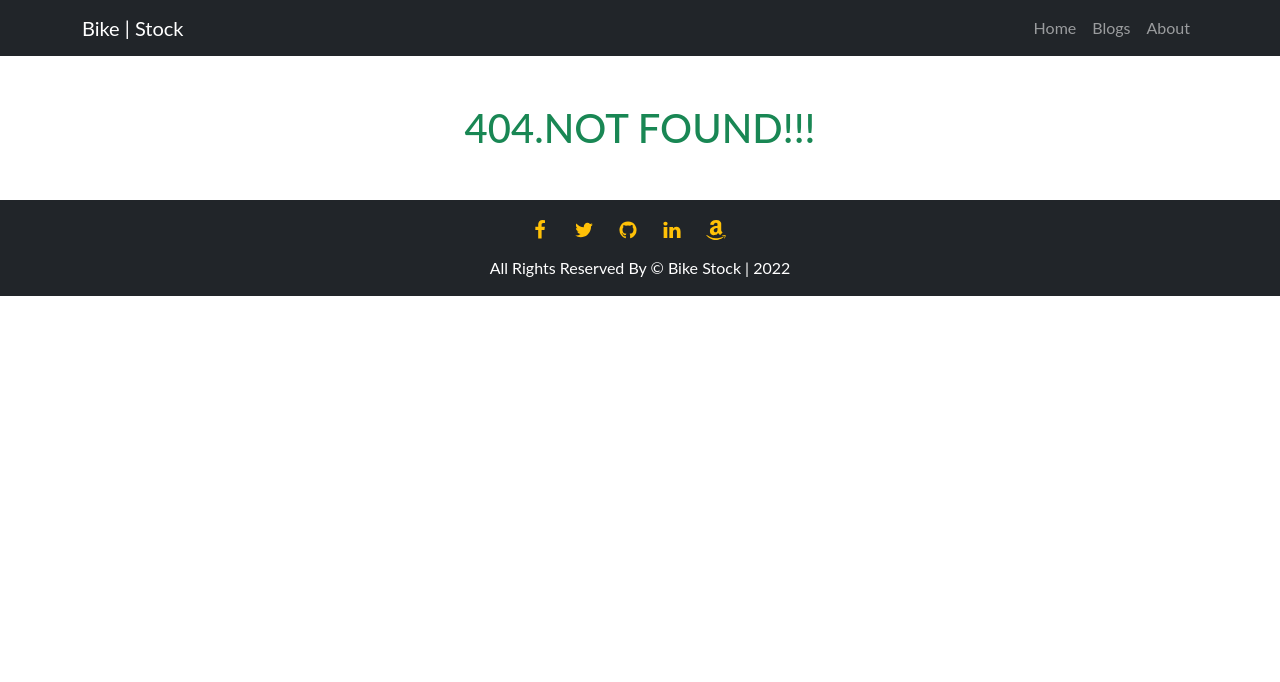
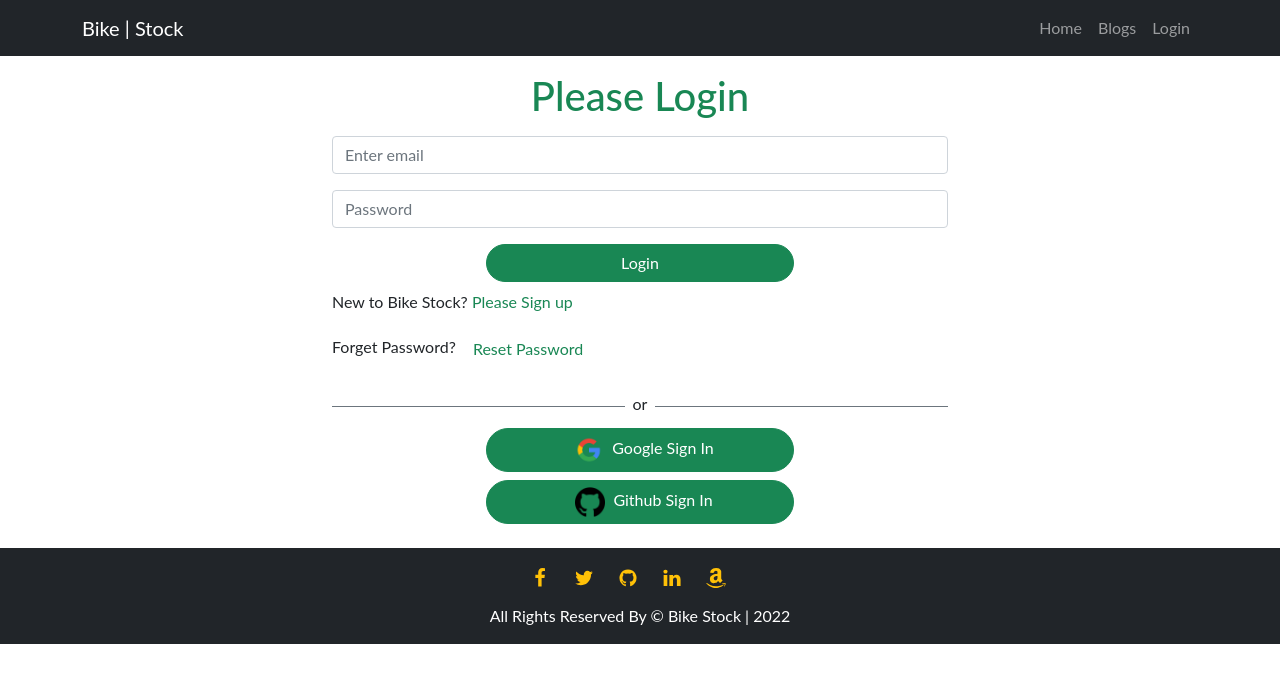
Before and after one commit to shoumikahmed/bike-stock-interactive-website, a React (Create React App) app: page /login in a window 1280 px wide. Before the commit this address had no page. Shown: the top 682 px of the page. Built offline with nearby package versions, Linux system fonts and the light colour scheme; no server answers.

Commit message:
login and social login complete

```diff
--- a/package.json
+++ b/package.json
@@ -7,12 +7,14 @@
     "@testing-library/react": "^13.2.0",
     "@testing-library/user-event": "^13.5.0",
     "bootstrap": "^5.1.3",
+    "firebase": "^9.8.0",
     "react": "^18.1.0",
     "react-bootstrap": "^2.3.1",
     "react-dom": "^18.1.0",
     "react-firebase-hooks": "^5.0.3",
     "react-router-dom": "^6.3.0",
     "react-scripts": "5.0.1",
+    "react-toastify": "^9.0.1",
     "web-vitals": "^2.1.4"
   },
   "scripts": {
--- a/src/App.js
+++ b/src/App.js
@@ -7,6 +7,7 @@ import Blogs from './Pages/Home/Blogs/Blogs'
 import Inventories from './Pages/Home/Inventories/Inventories';
 import Footer from './Pages/Shared/Footer/Footer';
 import NotFound from './Pages/Shared/NotFound/NotFound';
+import Login from './Pages/Login/Login/Login';
 
 function App() {
   return (
@@ -17,6 +18,7 @@ function App() {
         <Route path='/home' element={<Home></Home>}></Route>
         <Route path='/blogs' element={<Blogs></Blogs>}></Route>
         <Route path='/inventories' element={<Inventories></Inventories>}></Route>
+        <Route path='/login' element={<Login></Login>}></Route>
         <Route path='*' element={<NotFound></NotFound>}></Route>
       </Routes>
       <Footer></Footer>
--- /dev/null
+++ b/src/Pages/Login/Login/Login.js
@@ -0,0 +1,112 @@
+import React, { useEffect, useState } from 'react';
+import { Button, Form } from 'react-bootstrap';
+import { useSendPasswordResetEmail, useSignInWithEmailAndPassword } from 'react-firebase-hooks/auth';
+import { Link, useLocation, useNavigate } from 'react-router-dom';
+import auth from '../../../firebase.init';
+import { ToastContainer, toast } from 'react-toastify';
+import 'react-toastify/dist/ReactToastify.css';
+import SocialLogin from '../SocialLogin/SocialLogin';
+
+
+const Login = () => {
+
+    const [userInfo, setUserInfo] = useState({
+        email: "",
+        password: "",
+    })
+    const [errors, setErrors] = useState({
+        email: "",
+        password: "",
+        general: "",
+    })
+
+    const [
+        signInWithEmail,
+        user,
+        loading,
+        hookError,
+    ] = useSignInWithEmailAndPassword(auth);
+
+    const [sendPasswordResetEmail, sending] = useSendPasswordResetEmail(auth);
+
+    const navigate = useNavigate();
+    const location = useLocation();
+    const from = location.state?.from?.pathname || "/";
+
+    useEffect(() => {
+        if (user) {
+            navigate(from);
+        }
+    }, [user]);
+
+
+    const handleEmailChange = event => {
+        const emailRegex = /\S+@\S+\.\S+/;
+        const validEmail = emailRegex.test(event.target.value)
+
+        if (validEmail) {
+            setUserInfo({ ...userInfo, email: event.target.value })
+            setErrors({ ...errors, email: "" })
+        }
+        else {
+            setErrors({ ...errors, email: "Invalid email" })
+            setUserInfo({ ...userInfo, email: "" })
+        }
+    }
+
+    const handlePasswordChange = event => {
+        const passwordRegex = /.{6,}/;
+        const validPassword = passwordRegex.test(event.target.value);
+
+        if (validPassword) {
+            setUserInfo({ ...userInfo, password: event.target.value });
+            setErrors({ ...errors, password: "" });
+        }
+        else {
+            setErrors({ ...errors, password: "Need 6 characters!" });
+            setUserInfo({ ...userInfo, password: "" })
+        }
+    }
+
+    const handleSubmit = event => {
+        event.preventDefault()
+
+        signInWithEmail(userInfo.email, userInfo.password)
+    }
+
+    const resetPassword = async () => {
+        await sendPasswordResetEmail(userInfo.email);
+        toast('Sent email');
+    }
+
+    useEffect(() => {
+        if (hookError) {
+            toast(hookError?.message)
+        }
+    }, [hookError])
+
+    return (
+        <div className='container w-50 mx-auto'>
+            <h1 className='text-success text-center my-3'>Please Login</h1>
+            <Form onSubmit={handleSubmit}>
+                <Form.Group className="mb-3" controlId="formBasicEmail">
+                    <Form.Control onChange={handleEmailChange} type="email" placeholder="Enter email" required />
+                </Form.Group>
+                {errors?.email && <p className='text-danger'>Email error:{errors.email}</p>}
+                <Form.Group className="mb-3" controlId="formBasicPassword">
+                    <Form.Control onChange={handlePasswordChange} type="password" placeholder="Password" required />
+                </Form.Group>
+                {errors?.password && <p className='text-danger'>Password error{errors.password}</p>}
+                <Button variant="success w-50 mx-auto d-block mb-2 rounded-pill" type="submit">
+                    Login
+                </Button>
+                <ToastContainer />
+            </Form>
+            <p className='mt-2'>New to Bike Stock? <Link to='/signup' className='text-success pe-auto text-decoration-none' >Please Sign up</Link></p>
+            <p className='mt-2'>Forget Password? <button onClick={resetPassword} className='btn btn-link text-success pe-auto text-decoration-none' >Reset Password</button></p>
+            <SocialLogin></SocialLogin>
+        </div>
+    );
+};
+
+export default Login;
--- /dev/null
+++ b/src/Pages/Login/SocialLogin/SocialLogin.js
@@ -0,0 +1,52 @@
+import React from 'react';
+import google from '../../../images/social/google.png'
+import github from '../../../images/social/github.png'
+import { useSignInWithGithub, useSignInWithGoogle } from 'react-firebase-hooks/auth';
+import auth from '../../../firebase.init';
+import { useNavigate } from 'react-router-dom';
+import Loading from '../../Shared/Loading/Loading';
+
+const SocialLogin = () => {
+    const [signInWithGoogle, user, loading, error] = useSignInWithGoogle(auth);
+    const [signInWithGithub, githubUser, githubLoading, githubError] = useSignInWithGithub(auth);
+    const navigate = useNavigate()
+
+    let errorElement;
+
+    if (loading || githubLoading) {
+        return <Loading></Loading>
+    }
+
+    if (error || githubError) {
+        errorElement = <p className='text-danger'>Error: {error?.message} {githubError?.message}</p>
+    }
+
+    if (user || githubUser) {
+        navigate('/home')
+    }
+
+    return (
+        <div className='my-4'>
+            <div>
+                <div className='d-flex align-items-center'>
+                    <div style={{ height: '1px' }} className='bg-secondary w-50'></div>
+                    <div className='px-2 mb-1'>or</div>
+                    <div style={{ height: '1px' }} className='bg-secondary w-50'></div>
+                </div>
+                {errorElement}
+                <div className='mt-2'>
+                    <button onClick={() => signInWithGoogle()} className='btn btn-success rounded-pill w-50 d-block mx-auto my-2'>
+                        <img style={{ height: '30px' }} className='px-2' src={google} alt="" />
+                        Google Sign In
+                    </button>
+                    <button onClick={() => signInWithGithub()} className='btn btn-success rounded-pill w-50 d-block mx-auto'>
+                        <img style={{ height: '30px' }} className='px-2' src={github} alt="" />
+                        Github Sign In
+                    </button>
+                </div>
+            </div>
+        </div>
+    );
+};
+
+export default SocialLogin;
--- a/src/Pages/Shared/Header/Header.js
+++ b/src/Pages/Shared/Header/Header.js
@@ -1,10 +1,17 @@
+import { signOut } from 'firebase/auth';
 import React from 'react';
 import { Container, Nav, Navbar } from 'react-bootstrap';
+import { useAuthState } from 'react-firebase-hooks/auth';
 import { Link } from 'react-router-dom';
+import auth from '../../../firebase.init';
 
 
 const Header = () => {
+    const [user] = useAuthState(auth)
 
+    const handleSignOut = () => {
+        signOut(auth)
+    }
     return (
         <>
             <Navbar sticky='top' collapseOnSelect expand="lg" bg="dark" variant="dark">
@@ -20,14 +27,13 @@ const Header = () => {
                         <Nav>
                             <Nav.Link as={Link} to="home">Home</Nav.Link>
                             <Nav.Link as={Link} to="blogs">Blogs</Nav.Link>
-                            <Nav.Link as={Link} to="about">About</Nav.Link>
-                            {/* {
+                            {
                                 user ?
                                     <button className='btn btn-link text-white text-decoration-none' onClick={handleSignOut}>Sign out</button>
                                     :
                                     <Nav.Link as={Link} to="login">
                                         Login
-                                    </Nav.Link>} */}
+                                    </Nav.Link>}
                         </Nav>
                     </Navbar.Collapse>
                 </Container>
--- /dev/null
+++ b/src/firebase.init.js
@@ -0,0 +1,22 @@
+// Import the functions you need from the SDKs you need
+import { initializeApp } from "firebase/app";
+import { getAuth } from 'firebase/auth';
+// TODO: Add SDKs for Firebase products that you want to use
+// https://firebase.google.com/docs/web/setup#available-libraries
+
+// Your web app's Firebase configuration
+const firebaseConfig = {
+    apiKey: "AIzaSyBbqlTm54oI7V9DpFwxX6awt9ubUZwAsr8",
+    authDomain: "bike-stock-assignment11.firebaseapp.com",
+    projectId: "bike-stock-assignment11",
+    storageBucket: "bike-stock-assignment11.appspot.com",
+    messagingSenderId: "840018798437",
+    appId: "1:840018798437:web:7b929b1b39ac71d7bae38c"
+};
+
+// Initialize Firebase
+const app = initializeApp(firebaseConfig);
+
+const auth = getAuth(app);
+
+export default auth;
```
Also changed, not shown: src/Pages/Login/RequireAuth/RequireAuth.js (added, +22 -0 lines), src/Pages/Login/Signup/Signup.js (added), 1 other file (tests, documents, lock files or other folders).
